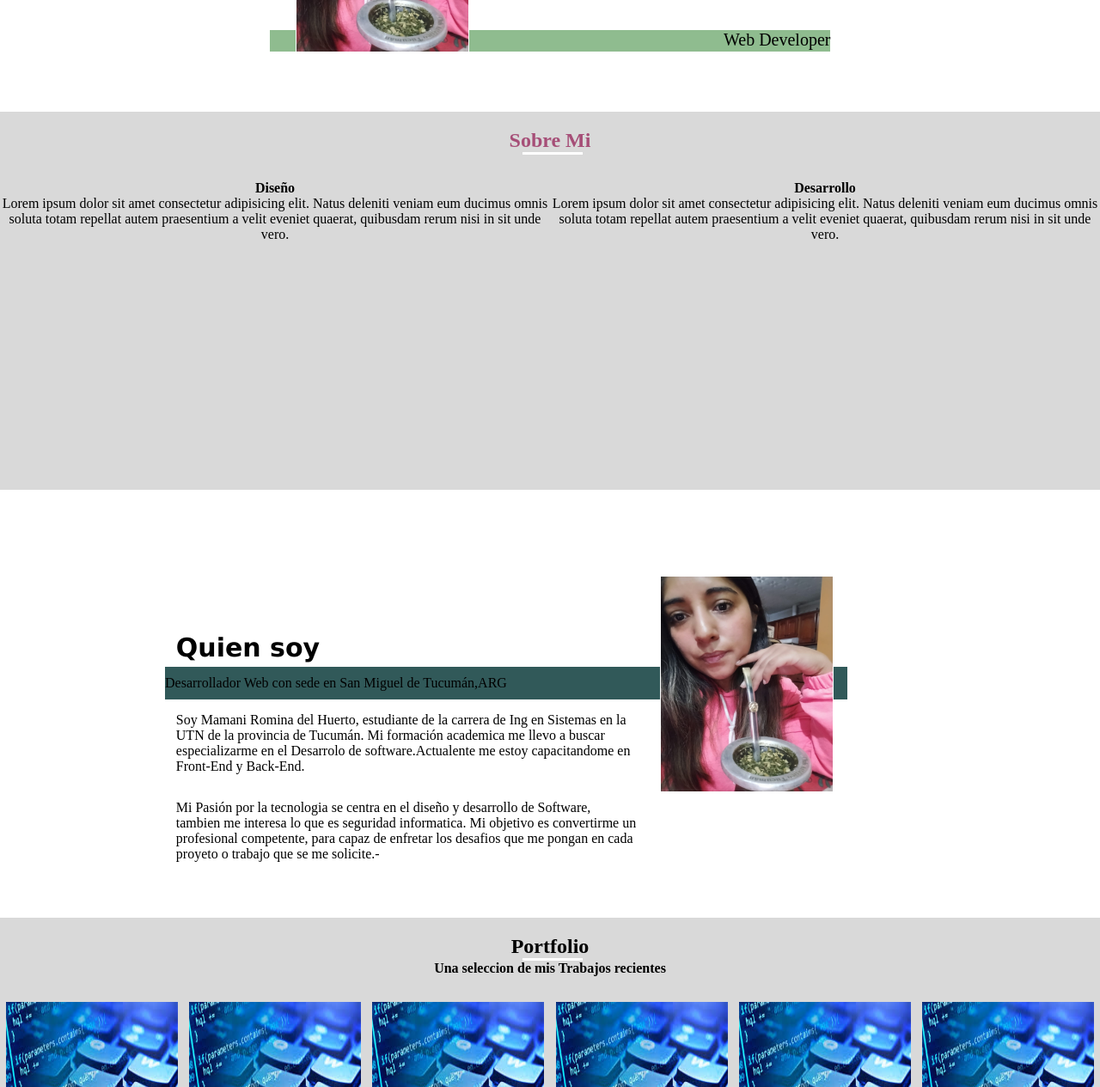
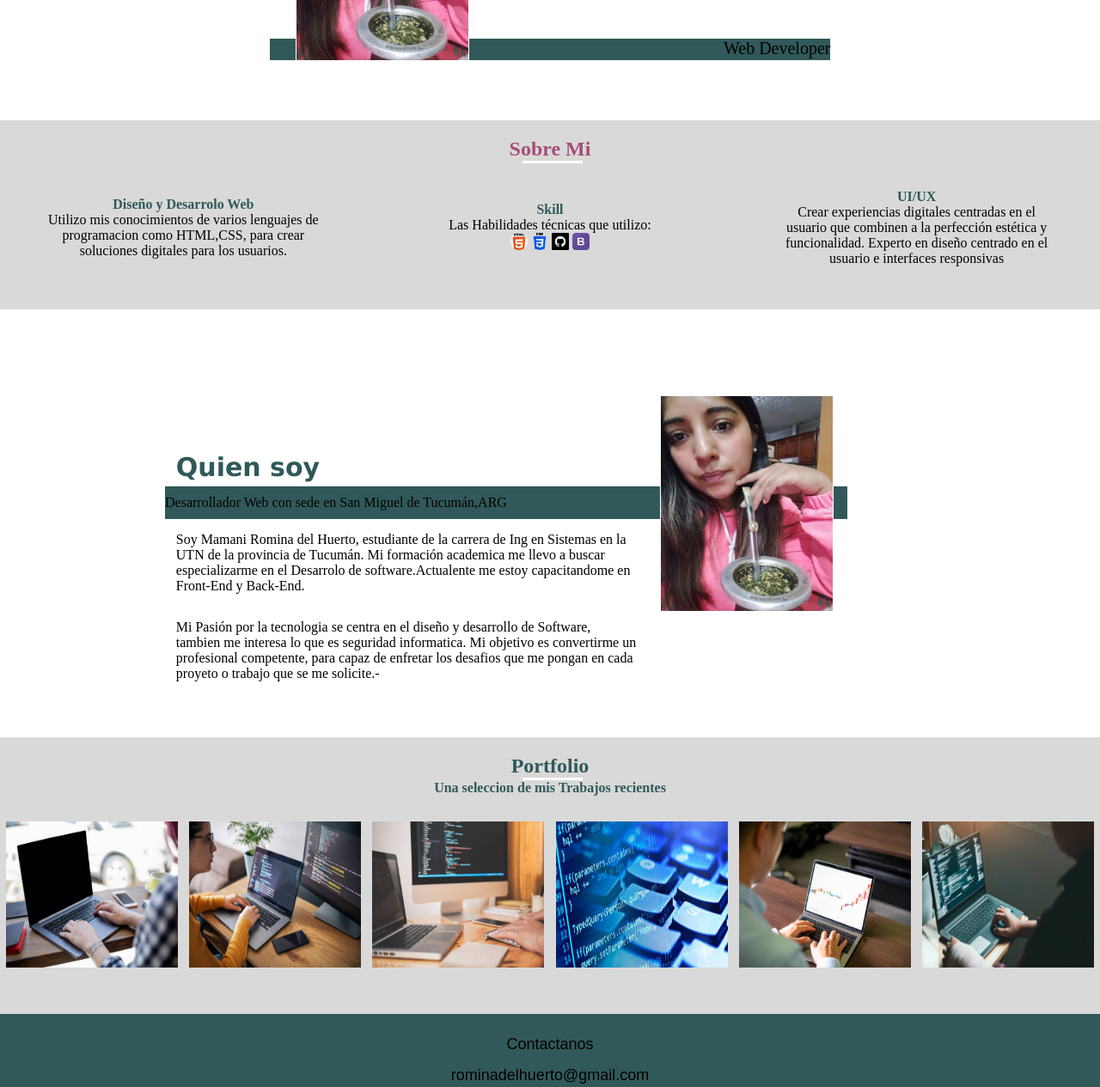
Before and after one commit to MamaniRomina/portfolio, a plain HTML site: page index.html in a window 1280 px wide. Shown: the part 279-1544 px from the top of the page at 86% size. Drawn offline with nearby package versions, Linux system fonts and the light colour scheme.

Commit message:
se agregaron imagenes al index.html y agregamos estilos al css

```diff
--- a/estilo.css
+++ b/estilo.css
@@ -1,3 +1,4 @@
+@import url('https://fonts.googleapis.com/css2?family=Alfa+Slab+One&display=swap');
 *{
     margin: 0;
     padding: 0;
@@ -5,12 +6,29 @@
 body{
     background-color: white;
     height: 100%;
+}
+.logo i{
+    display: flex;
+    margin-left: 30px;
+    margin-top: -18px;
+    color:#315959;
+}
+.navbar{
+    display: flex;
+    background-color:white;
+    justify-content:flex-end;
     width: 100%;
+}
+.navbar a{
+    display: flex;
+    color:#315959;
+    text-decoration: none;
+    padding: 4px 5px;
+    align-items: center;
 }
 .contenedor{
     background-color: white;
     width: 100%;
-    height: 30%;
     display: flex;
     justify-content: center;
     padding: 70px 0px;
@@ -34,18 +52,22 @@ body{
     margin-top: 60px;
     font-size: 20px;
     height: 25px;
-    background-color:darkseagreen;
+    background-color:#315959;
     text-align: end;
+}
+.skill{
+height: 20px;
+width: 20px;
 }
 .contenedorAbout{
     display: flex;
     background-color:#D9D9D9;
     width: 100%;
-    height: 400px;
     text-align: center;
     flex-direction: column;
     padding: 20px 0px;
     }
+
 .card{
     display: flex;
     justify-content: space-around;
@@ -53,10 +75,17 @@ body{
     padding: 20px 0px;
 
 }
+.card1, .card2, .card3{
+    width: 25%;
+    font-family:'Times New Roman', Times, serif; font-weight: 300px;
+    text-align:center;
+    justify-content: space-between;
+}
 .aboutMe{
     align-items: center;
     justify-content: center;
     text-align: center;
+    font-family:'Times New Roman', Times, serif; font-weight:bold;
     color: #A64E77;
 }
 .linea{
@@ -70,7 +99,6 @@ body{
 .habilidades{
     background-color: white;
     width: 100%;
-    height: 30%;
     display: flex;
     justify-content: center;
     flex-direction: column;
@@ -110,19 +138,53 @@ body{
     display: flex;
     background-color:#D9D9D9;
     width: 100%;
-    height: 400px;
     text-align: center;
     flex-direction: column;
     padding: 20px 0px;
+}
+.portfolio, h2,h4{
+    color:#315959;
 }
 .card{
     display: flex;
     width: 100%;
     justify-content: space-around;
     padding: 30px 0px;
-    /* flex-grow:0 ; */
 }
 .port{
     height: 170px;
     width: 200px;
 }
+.footer{
+    width: 100%;
+display: flex;
+background-color:#315959;
+flex-direction: column;
+align-items: center;
+padding: 20px 0px;
+
+}
+.contactanos{
+    text-decoration: none;
+    color: black;
+    text-align: center;
+    text-transform: capitalize;
+}
+.bi{
+    text-decoration: none;
+    color: black;
+    font-size: 20px;
+}
+.contacto{
+    padding: 5px;
+    font-family: Arial, Helvetica, sans-serif;
+    font-size:large;
+}
+.email{
+    padding: 5px;
+    font-family: Arial, Helvetica, sans-serif;
+    font-size:large;
+}
+.link{
+    padding: 5px 1px;
+}
--- a/index.html
+++ b/index.html
@@ -16,6 +16,7 @@
             <a href="">Porfolio</a>
             <a href="">Contacto</a>
         </nav>
+        <div class="logo"><i class="bi bi-mastodon"></i></div>
     </header>
     <main>
         <section class="contenedor">
@@ -30,16 +31,24 @@
             <div class="linea"></div>
             <section class="card">
               <div class="card1">
-                <h4>Diseño</h4>
-                <p>Lorem ipsum dolor sit amet consectetur adipisicing elit. Natus deleniti veniam eum ducimus omnis soluta totam repellat autem praesentium a velit eveniet quaerat, quibusdam rerum nisi in sit unde vero.</p>
+                <h4>Diseño y Desarrolo Web</h4>
+                <p> Utilizo mis conocimientos de varios lenguajes de programacion como HTML,CSS, para crear soluciones digitales para los usuarios.
+                </p>
               </div>
-              <div class="Card2">
-                <h4>Desarrollo</h4>
-                <p>Lorem ipsum dolor sit amet consectetur adipisicing elit. Natus deleniti veniam eum ducimus omnis soluta totam repellat autem praesentium a velit eveniet quaerat, quibusdam rerum nisi in sit unde vero.</p>
+              <div class="card2">
+                <h4>Skill</h4>
+                <p>Las Habilidades técnicas que utilizo:</p>
+                <div>
+                    <img class="skill" src="img/html.png" alt="">
+                    <img class="skill" src="img/css.png" alt="">
+                    <img class="skill" src="img/git.png" alt="">
+                    <img class="skill" src="img/bootstrap.png" alt="">
+                </div>
               </div>
-              <!-- <div class="Card2">
-                <p>Lorem ipsum dolor sit amet consectetur adipisicing elit. Natus deleniti veniam eum ducimus omnis soluta totam repellat autem praesentium a velit eveniet quaerat, quibusdam rerum nisi in sit unde vero.</p>
-              </div> -->
+              <div class="card3">
+                <h4>UI/UX</h4>
+                <p>Crear experiencias digitales centradas en el usuario que combinen a la perfección estética y funcionalidad. Experto en diseño centrado en el usuario e interfaces responsivas</p>
+              </div>
             </section>
         </section>
         <section class="habilidades">
@@ -58,35 +67,34 @@
             <h4>Una seleccion de mis Trabajos recientes</h4>
             <section class="card">
                 <div class="Card2">
-                    <img class="port" src="img/port3.jpg" alt="">
+                    <img class="port" src="img/port.jpg" alt="">
                 </div>
                 <div class="Card2">
-                    <img class="port" src="img/port3.jpg" alt="">
+                    <img class="port" src="img/port1.png" alt="">
                 </div>
                 <div class="Card2">
-                   <img class="port" src="img/port3.jpg" alt="">
+                   <img class="port" src="img/port2.png" alt="">
                 </div>
                 <div class="Card2">
                     <img class="port" src="img/port3.jpg" alt="">
                  </div>
                  <div class="Card2">
-                    <img class="port" src="img/port3.jpg" alt="">
+                    <img class="port" src="img/port4.png" alt="">
                  </div>
                  <div class="Card2">
-                    <img class="port"src="img/port3.jpg" alt="">
+                    <img class="port" src="img/port5.png" alt="">
                  </div>
         </section>
         <section class="Contacto">
         </section>
     </main>
-    <footer>
-        <div>
-            <a href="formulario.html">Contactanos</a>
-            <p>rominadelhuerto@gmail.com</p>
-        </div>
-        <div>
-        <a href="https://www.instagram.com/romiihuerto/"><i class="bi bi-instagram"></i></a>
-        <a href="https://github.com/MamaniRomina"><i class="bi bi-github"></i></a>
+    <footer class="footer">
+        <div class="contacto"><a  class="contactanos" href="formulario.html">Contactanos</a></div>
+        <div class="email"> <p class="email">rominadelhuerto@gmail.com</p></div>
+        <div >
+        <a class="link" href="https://www.instagram.com/romiihuerto/"><i class="bi bi-instagram"></i></a>
+        <a  class="link" href="https://github.com/MamaniRomina"><i class="bi bi-github"></i></a>
+        <a href=""><i class="bi bi-linkedin"></i></a>
 
         </div>
 
```
Also changed, not shown: formulario.html (+11 -0 lines), img/bootstrap.png (added), img/css.png (added), img/css.svg (added), img/git.png (added), img/html.png (added), img/port.jpg (added), img/port1.avif (deleted), img/port1.png (added), img/port2.avif (deleted), img/port2.png (added), img/port4.png (added), img/port5.png (added).
